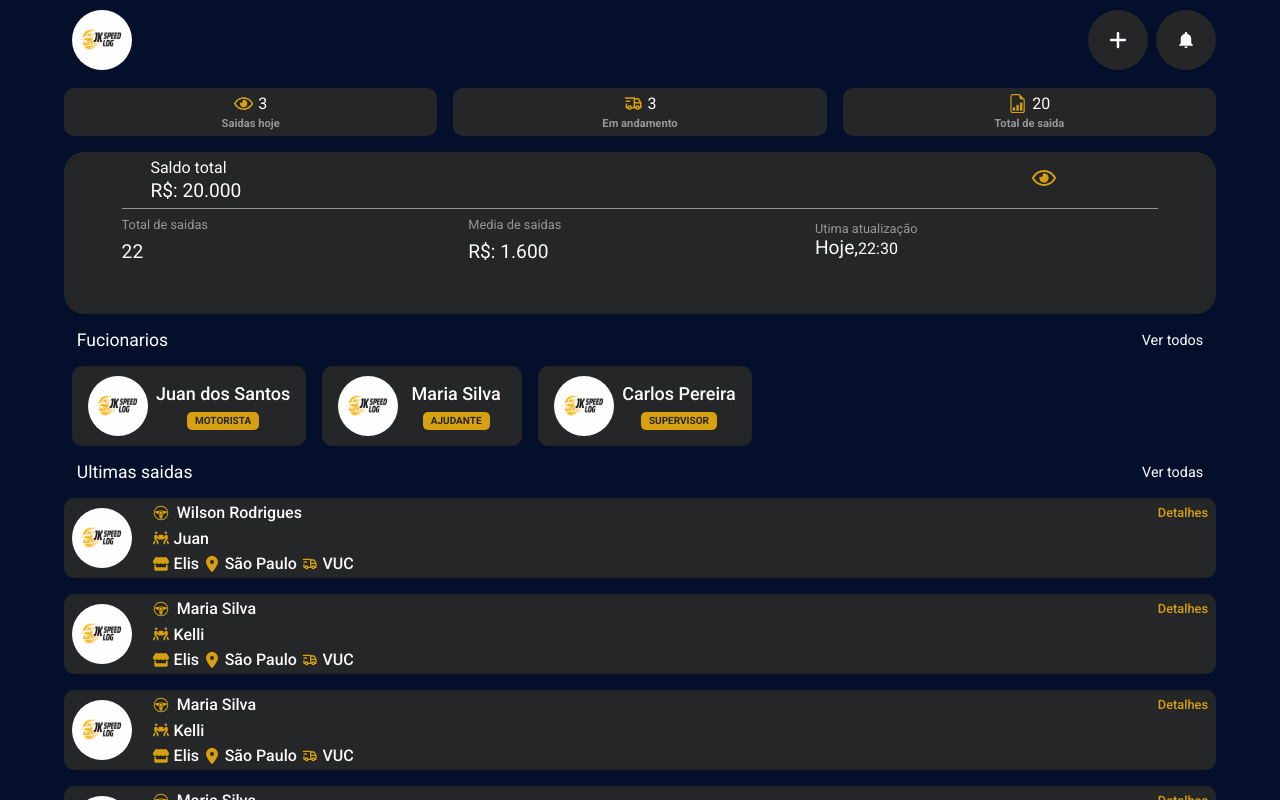
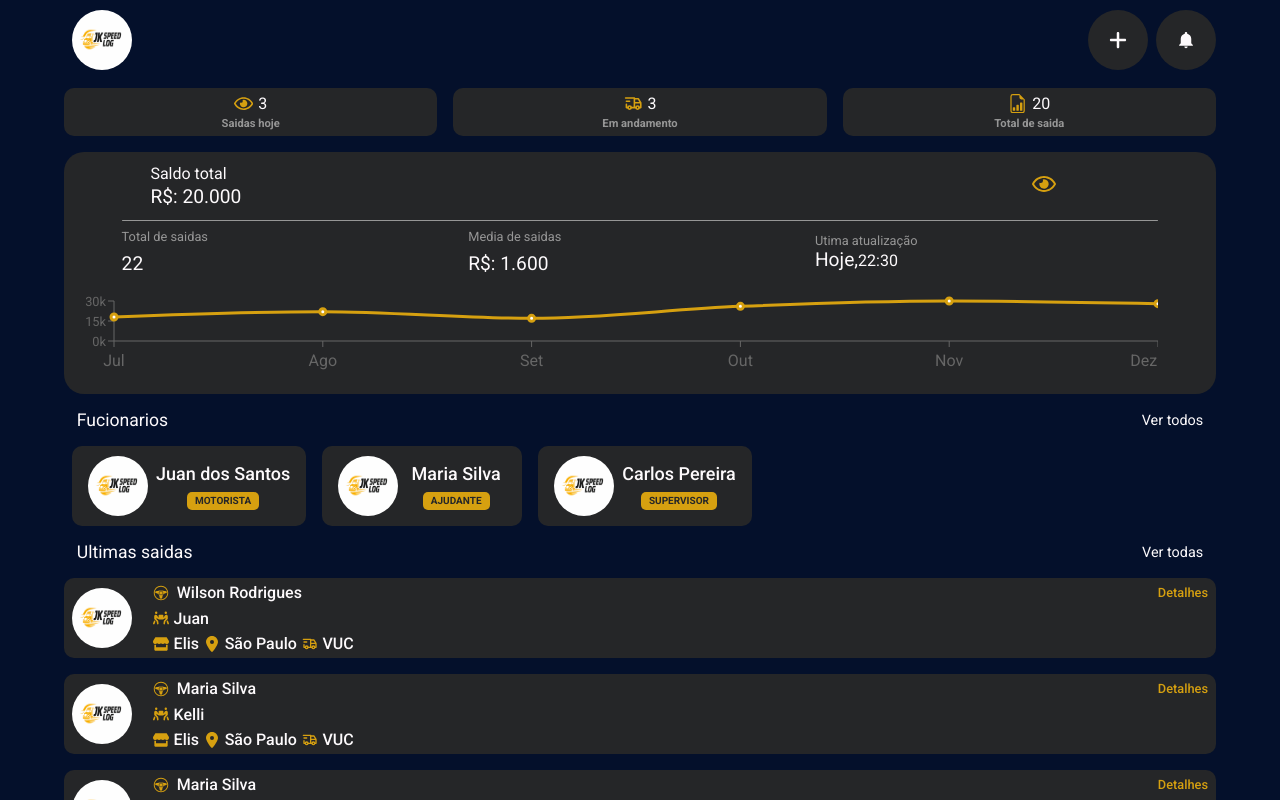
Before and after one commit to yagorodrigues2023/jkspeedlog, a React (Vite) app: page /#/home in a window 1280 px wide. Built offline with nearby package versions, Linux system fonts and the light colour scheme.

Commit message:
new version

```diff
--- a/src/components/ui/cardprincipal/index.jsx
+++ b/src/components/ui/cardprincipal/index.jsx
@@ -46,7 +46,7 @@ export default function CardPrincipal({dados}) {
                      </span>
                 </div>
             </div>
-            <div className=" alinhamentoRowEsquerda " style={{width:"100%", height:"10hv" ,margin:"1rem"}}><GraficoLinha />   </div>
+            <div className=" alinhamentoRowEsquerda " style={{width:"100%", height:"10vh" ,margin:"1rem"}}><GraficoLinha />   </div>
         </div>
     )
 }
--- a/src/components/ui/grafico/index.jsx
+++ b/src/components/ui/grafico/index.jsx
@@ -18,7 +18,7 @@ const data = [
 export function GraficoLinha() {
   return (
 
-    <ResponsiveContainer width="95%" >
+    <ResponsiveContainer width="95%"  >
       <LineChart
         data={data}
         margin={{ top: 10, right: 0, left: 0, bottom: 0 }}
```
